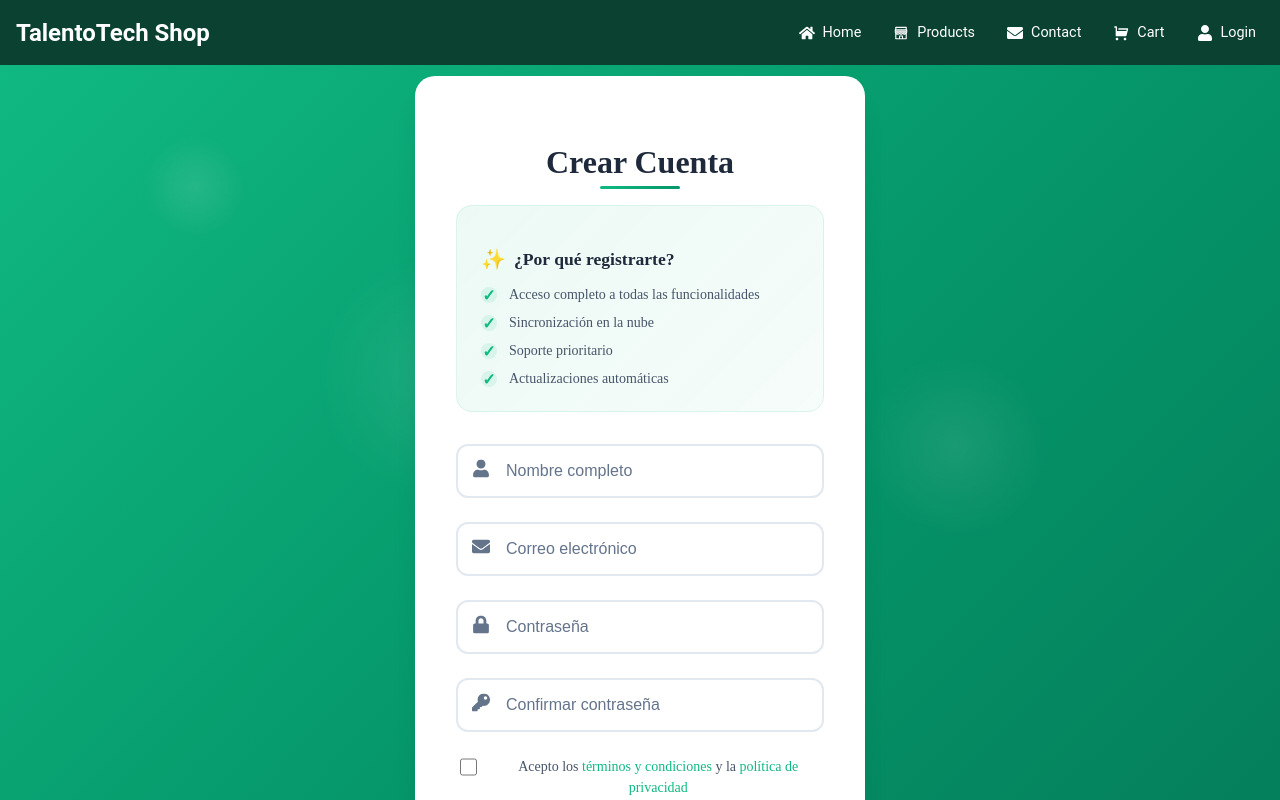
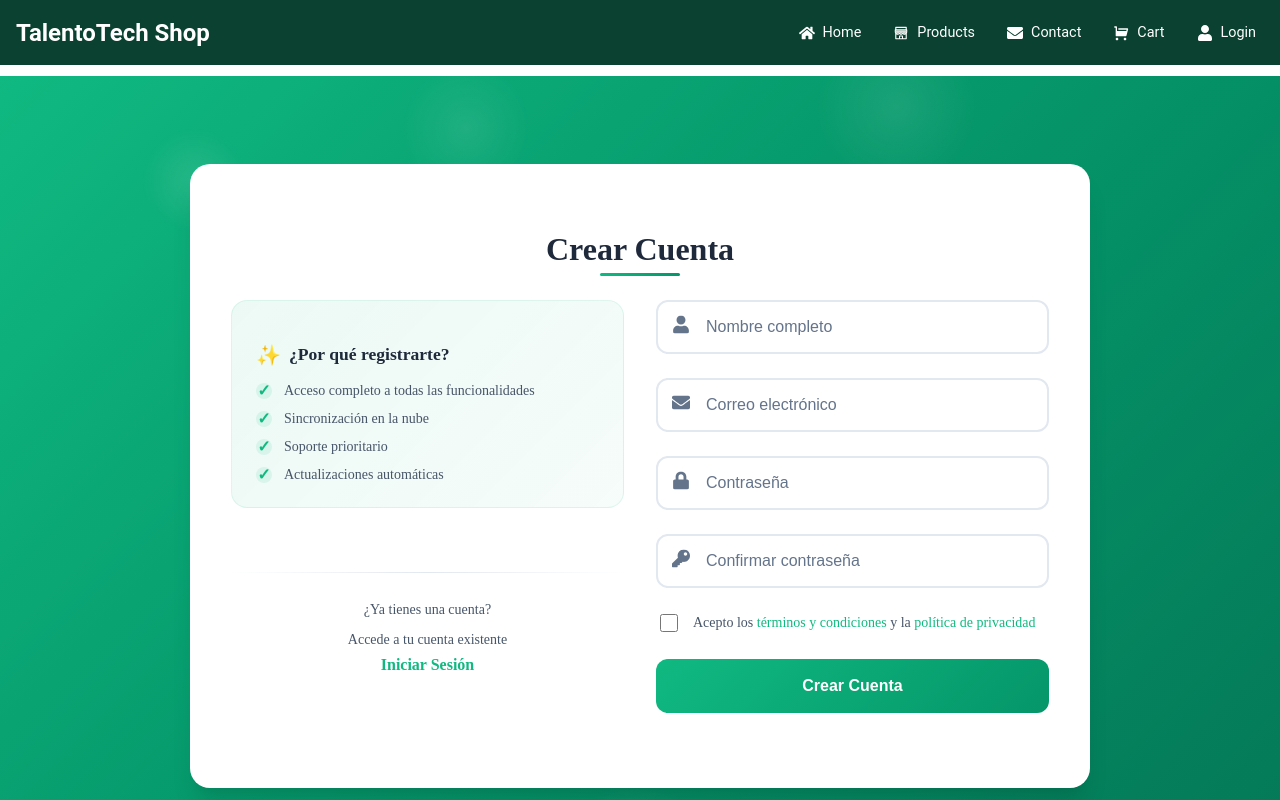
Before and after one commit to OdranDev/ecommerce-talentotech, a React (Vite) app in the folder ecommerce-talentotech/: page /register in a window 1280 px wide. Built offline with nearby package versions, Linux system fonts and the light colour scheme; no server answers.

Commit message:
Detalles a REGISTER y manejo de Formulario con FORMSPREE

```diff
--- a/ecommerce-talentotech/package.json
+++ b/ecommerce-talentotech/package.json
@@ -10,6 +10,7 @@
     "preview": "vite preview"
   },
   "dependencies": {
+    "@formspree/react": "^3.0.0",
     "firebase": "^11.9.1",
     "react": "^19.1.0",
     "react-dom": "^19.1.0",
--- a/ecommerce-talentotech/src/pages/Register/Register.jsx
+++ b/ecommerce-talentotech/src/pages/Register/Register.jsx
@@ -1,33 +1,33 @@
-import { useState } from 'react';
-import { useAuth } from '../../context/AuthContext';
-import { useNavigate, Link } from 'react-router-dom';
-import { toast } from 'react-toastify';
-import { FaUser, FaEnvelope, FaLock, FaKey } from 'react-icons/fa';
-import './Register.scss';
+import { useState } from "react";
+import { useAuth } from "../../context/AuthContext";
+import { useNavigate, Link } from "react-router-dom";
+import { toast } from "react-toastify";
+import { FaUser, FaEnvelope, FaLock, FaKey } from "react-icons/fa";
+import "./Register.scss";
 
 function Register() {
   const [formData, setFormData] = useState({
-    name: '',
-    email: '',
-    password: '',
-    confirmPassword: ''
+    name: "",
+    email: "",
+    password: "",
+    confirmPassword: "",
   });
   const [loading, setLoading] = useState(false);
   const [errors, setErrors] = useState({});
-  const [passwordStrength, setPasswordStrength] = useState('');
+  const [passwordStrength, setPasswordStrength] = useState("");
   const [acceptedTerms, setAcceptedTerms] = useState(false);
   const { register } = useAuth();
   const navigate = useNavigate();
 
   const handleInputChange = (e) => {
     const { name, value } = e.target;
-    setFormData(prev => ({ ...prev, [name]: value }));
+    setFormData((prev) => ({ ...prev, [name]: value }));
 
     if (errors[name]) {
-      setErrors(prev => ({ ...prev, [name]: '' }));
+      setErrors((prev) => ({ ...prev, [name]: "" }));
     }
 
-    if (name === 'password') {
+    if (name === "password") {
       evaluatePasswordStrength(value);
     }
   };
@@ -39,21 +39,25 @@ function Register() {
     if (/[a-z]/.test(password)) strength++;
     if (/[0-9]/.test(password)) strength++;
     if (/[^A-Za-z0-9]/.test(password)) strength++;
-    if (strength <= 2) setPasswordStrength('weak');
-    else if (strength <= 4) setPasswordStrength('medium');
-    else setPasswordStrength('strong');
+    if (strength <= 2) setPasswordStrength("weak");
+    else if (strength <= 4) setPasswordStrength("medium");
+    else setPasswordStrength("strong");
   };
 
   const validateForm = () => {
     const newErrors = {};
-    if (!formData.name.trim()) newErrors.name = 'El nombre es requerido';
-    if (!formData.email) newErrors.email = 'El correo es requerido';
-    else if (!/\S+@\S+\.\S+/.test(formData.email)) newErrors.email = 'El correo no es válido';
-    if (!formData.password) newErrors.password = 'La contraseña es requerida';
-    else if (formData.password.length < 8) newErrors.password = 'Debe tener al menos 8 caracteres';
-    if (!formData.confirmPassword) newErrors.confirmPassword = 'Confirma tu contraseña';
-    else if (formData.password !== formData.confirmPassword) newErrors.confirmPassword = 'Las contraseñas no coinciden';
-    if (!acceptedTerms) newErrors.terms = 'Debes aceptar los términos';
+    if (!formData.name.trim()) newErrors.name = "El nombre es requerido";
+    if (!formData.email) newErrors.email = "El correo es requerido";
+    else if (!/\S+@\S+\.\S+/.test(formData.email))
+      newErrors.email = "El correo no es válido";
+    if (!formData.password) newErrors.password = "La contraseña es requerida";
+    else if (formData.password.length < 8)
+      newErrors.password = "Debe tener al menos 8 caracteres";
+    if (!formData.confirmPassword)
+      newErrors.confirmPassword = "Confirma tu contraseña";
+    else if (formData.password !== formData.confirmPassword)
+      newErrors.confirmPassword = "Las contraseñas no coinciden";
+    if (!acceptedTerms) newErrors.terms = "Debes aceptar los términos";
 
     setErrors(newErrors);
     return Object.keys(newErrors).length === 0;
@@ -65,22 +69,16 @@ function Register() {
     setLoading(true);
 
     try {
-      // 🔹 Pasar los datos del usuario a la función register
-      const userCredential = await register(
-        formData.email,
-        formData.password,
-        {
-          fullName: formData.name, // 🔹 Pasar el nombre como fullName
-          comment: '', // 🔹 Puedes agregar un campo de comentario si lo necesitas
-          // Puedes agregar más campos aquí si los necesitas
-        }
-      );
+      const userCredential = await register(formData.email, formData.password, {
+        fullName: formData.name,
+        comment: "",
+      });
 
-      toast.success('¡Registro exitoso! Bienvenido');
-      navigate('/');
+      toast.success("¡Registro exitoso! Bienvenido");
+      navigate("/");
     } catch (err) {
-      console.error('Error en registro:', err); // 🔹 Para debugging
-      toast.error(err.message || 'Error al registrarse');
+      console.error("Error en registro:", err);
+      toast.error(err.message || "Error al registrarse");
     } finally {
       setLoading(false);
     }
@@ -88,10 +86,14 @@ function Register() {
 
   const getPasswordStrengthText = () => {
     switch (passwordStrength) {
-      case 'weak': return 'Débil';
-      case 'medium': return 'Media';
-      case 'strong': return 'Fuerte';
-      default: return '';
+      case "weak":
+        return "Débil";
+      case "medium":
+        return "Media";
+      case "strong":
+        return "Fuerte";
+      default:
+        return "";
     }
   };
 
@@ -100,7 +102,7 @@ function Register() {
       <div className="register-form">
         <h2>Crear Cuenta</h2>
 
-        <div className="features-list animate-fade-in">
+        <div className="features-list">
           <h3>¿Por qué registrarte?</h3>
           <ul>
             <li>Acceso completo a todas las funcionalidades</li>
@@ -110,44 +112,53 @@ function Register() {
           </ul>
         </div>
 
+        <div className="form-container">
           <form onSubmit={handleSubmit}>
             <div className="input-group has-icon">
-            <div className="input-icon"><FaUser /></div>
+              <div className="input-icon">
+                <FaUser />
+              </div>
               <input
                 type="text"
                 name="name"
                 value={formData.name}
                 onChange={handleInputChange}
                 placeholder="Nombre completo"
-              className={errors.name ? 'error' : ''}
+                className={errors.name ? "error" : ""}
                 disabled={loading}
               />
             </div>
             {errors.name && <div className="message error">{errors.name}</div>}
 
             <div className="input-group has-icon">
-            <div className="input-icon"><FaEnvelope /></div>
+              <div className="input-icon">
+                <FaEnvelope />
+              </div>
               <input
                 type="email"
                 name="email"
                 value={formData.email}
                 onChange={handleInputChange}
                 placeholder="Correo electrónico"
-              className={errors.email ? 'error' : ''}
+                className={errors.email ? "error" : ""}
                 disabled={loading}
               />
             </div>
-          {errors.email && <div className="message error">{errors.email}</div>}
+            {errors.email && (
+              <div className="message error">{errors.email}</div>
+            )}
 
             <div className="input-group has-icon">
-            <div className="input-icon"><FaLock /></div>
+              <div className="input-icon">
+                <FaLock />
+              </div>
               <input
                 type="password"
                 name="password"
                 value={formData.password}
                 onChange={handleInputChange}
                 placeholder="Contraseña"
-              className={errors.password ? 'error' : ''}
+                className={errors.password ? "error" : ""}
                 disabled={loading}
               />
               {formData.password && (
@@ -161,21 +172,27 @@ function Register() {
                 </div>
               )}
             </div>
-          {errors.password && <div className="message error">{errors.password}</div>}
+            {errors.password && (
+              <div className="message error">{errors.password}</div>
+            )}
 
             <div className="input-group has-icon">
-            <div className="input-icon"><FaKey /></div>
+              <div className="input-icon">
+                <FaKey />
+              </div>
               <input
                 type="password"
                 name="confirmPassword"
                 value={formData.confirmPassword}
                 onChange={handleInputChange}
                 placeholder="Confirmar contraseña"
-              className={errors.confirmPassword ? 'error' : ''}
+                className={errors.confirmPassword ? "error" : ""}
                 disabled={loading}
               />
             </div>
-          {errors.confirmPassword && <div className="message error">{errors.confirmPassword}</div>}
+            {errors.confirmPassword && (
+              <div className="message error">{errors.confirmPassword}</div>
+            )}
 
             <div className="terms-checkbox">
               <input
@@ -186,27 +203,37 @@ function Register() {
                 disabled={loading}
               />
               <label htmlFor="terms">
-              Acepto los <a href="/terms" target="_blank">términos y condiciones</a> y la <a href="/privacy" target="_blank">política de privacidad</a>
+                Acepto los{" "}
+                <a href="/terms" target="_blank">
+                  términos y condiciones
+                </a>{" "}
+                y la{" "}
+                <a href="/privacy" target="_blank">
+                  política de privacidad
+                </a>
               </label>
             </div>
-          {errors.terms && <div className="message error">{errors.terms}</div>}
+            {errors.terms && (
+              <div className="message error">{errors.terms}</div>
+            )}
 
             <button
               type="submit"
-            className={`btn-primary ${loading ? 'loading' : ''}`}
+              className={`btn-primary ${loading ? "loading" : ""}`}
               disabled={loading}
             >
-            {loading ? 'Creando cuenta...' : 'Crear Cuenta'}
+              {loading ? "Creando cuenta..." : "Crear Cuenta"}
             </button>
           </form>
-
-        <div className="divider">
-          <span>¿Ya tienes una cuenta?</span>
         </div>
 
+        <div className="container-redirection">
+          <div className="divider"></div>
           <div className="login-link">
+            <p>¿Ya tienes una cuenta?</p>
             <p>Accede a tu cuenta existente</p>
             <Link to="/login">Iniciar Sesión</Link>
+          </div>
         </div>
       </div>
     </div>
--- a/ecommerce-talentotech/src/pages/Register/Register.scss
+++ b/ecommerce-talentotech/src/pages/Register/Register.scss
@@ -1,8 +1,9 @@
-@use 'sass:color';
-@use '@styles/styles' as *;
+@use "sass:color";
+@use "@styles/styles" as *;
 
 // Estilos del contenedor principal
 .register-container {
+  margin-top: 1rem;
   min-height: 100vh;
   background: linear-gradient(135deg, #10b981 0%, #059669 50%, #047857 100%);
   padding: 1rem;
@@ -13,7 +14,7 @@
 
   // Efecto de fondo animado
   &::before {
-    content: '';
+    content: "";
     position: absolute;
     top: 0;
     left: 0;
@@ -26,26 +27,40 @@
 
   // Partículas flotantes adicionales
   &::after {
-    content: '';
+    content: "";
     position: absolute;
     top: 10%;
     left: 10%;
     width: 100px;
     height: 100px;
-    background: radial-gradient(circle, rgba(255, 255, 255, 0.1) 0%, transparent 70%);
+    background: radial-gradient(
+      circle,
+      rgba(255, 255, 255, 0.1) 0%,
+      transparent 70%
+    );
     border-radius: 50%;
     animation: float 15s ease-in-out infinite;
     pointer-events: none;
   }
 
   @keyframes floatReverse {
-    0%, 100% { transform: translateY(0px) rotate(0deg); }
-    50% { transform: translateY(20px) rotate(-180deg); }
+    0%,
+    100% {
+      transform: translateY(0px) rotate(0deg);
+    }
+    50% {
+      transform: translateY(20px) rotate(-180deg);
+    }
   }
 
   @keyframes float {
-    0%, 100% { transform: translateY(0px) translateX(0px) scale(1); }
-    50% { transform: translateY(-30px) translateX(20px) scale(1.1); }
+    0%,
+    100% {
+      transform: translateY(0px) translateX(0px) scale(1);
+    }
+    50% {
+      transform: translateY(-30px) translateX(20px) scale(1.1);
+    }
   }
 
   // Responsive
@@ -56,19 +71,28 @@
 
 // Estilos del formulario
 .register-form {
+  margin: 1rem;
   background: $white;
   border-radius: 20px;
   padding: 2.5rem;
   box-shadow: $shadow-xl;
   width: 100%;
-  max-width: 450px;
+  max-width: 900px;
   position: relative;
   z-index: 1;
   backdrop-filter: blur(10px);
   border: 1px solid rgba(255, 255, 255, 0.3);
+  animation: slideDown 0.7s ease-out;
 
-  // Animación de entrada
-  animation: slideDown 0.7s ease-out;
+  // Layout por defecto: CSS Grid para desktop
+  display: grid;
+  grid-template-columns: 1fr 1fr;
+  grid-template-rows: auto 1fr 1fr;
+  gap: 2rem;
+  grid-template-areas:
+    "title title"
+    "features form"
+    "redirect form";
 
   @keyframes slideDown {
     from {
@@ -83,15 +107,16 @@
 
   // Título
   h2 {
+    grid-area: title;
     font-size: 2rem;
     font-weight: 700;
     color: $text-primary;
     text-align: center;
-    margin-bottom: 1.5rem;
+    margin-bottom: 0;
     position: relative;
 
     &::after {
-      content: '';
+      content: "";
       position: absolute;
       bottom: -0.5rem;
       left: 50%;
@@ -103,32 +128,27 @@
     }
   }
 
+  // Contenedor del formulario
+  .form-container {
+    grid-area: form;
+    display: flex;
+    flex-direction: column;
+  }
+
   // Features list
   .features-list {
-    background: linear-gradient(135deg, rgba($primary-color, 0.08) 0%, rgba($primary-color, 0.04) 100%);
+    grid-area: features;
+    background: linear-gradient(
+      135deg,
+      rgba($primary-color, 0.08) 0%,
+      rgba($primary-color, 0.04) 100%
+    );
     border-radius: 16px;
     padding: 1.5rem;
-    margin-bottom: 2rem;
     border: 1px solid rgba($primary-color, 0.1);
     position: relative;
     overflow: hidden;
-
-    // Efecto de brillo
-    &::before {
-      content: '';
-      position: absolute;
-      top: 0;
-      left: -100%;
-      width: 100%;
-      height: 100%;
-      background: linear-gradient(90deg, transparent, rgba(255, 255, 255, 0.1), transparent);
-      animation: shimmer 3s infinite;
-    }
-
-    @keyframes shimmer {
-      0% { left: -100%; }
-      100% { left: 100%; }
-    }
+    align-self: start;
 
     h3 {
       color: $text-primary;
@@ -140,7 +160,7 @@
       gap: 0.5rem;
 
       &::before {
-        content: '✨';
+        content: "✨";
         font-size: 1.25rem;
       }
     }
@@ -151,6 +171,7 @@
       margin: 0;
 
       li {
+        text-align: start;
         display: flex;
         align-items: center;
         gap: 0.75rem;
@@ -160,7 +181,7 @@
         @include transition(all, 0.3s, ease);
 
         &::before {
-          content: '✓';
+          content: "✓";
           color: $primary-color;
           font-weight: bold;
           font-size: 1rem;
@@ -181,6 +202,67 @@
 
         &:last-child {
           margin-bottom: 0;
+        }
+      }
+    }
+  }
+
+  // Contenedor de redirección
+  .container-redirection {
+    grid-area: redirect;
+
+    // Divider
+    .divider {
+      position: relative;
+      text-align: center;
+      margin: 2rem 0 1rem 0;
+
+      &::before {
+        content: "";
+        position: absolute;
+        top: 50%;
+        left: 0;
+        right: 0;
+        height: 1px;
+        background: linear-gradient(
+          90deg,
+          transparent,
+          $border-color,
+          transparent
+        );
+      }
+
+      span {
+        background: $white;
+        padding: 0 1rem;
+        color: $text-muted;
+        font-size: 0.875rem;
+        font-weight: 500;
+      }
+    }
+
+    // Enlace de login
+    .login-link {
+      text-align: center;
+      padding-top: 1rem;
+
+      p {
+        color: $text-secondary;
+        margin-bottom: 0.5rem;
+        font-size: 0.875rem;
+      }
+
+      a {
+        color: $primary-color;
+        text-decoration: none;
+        font-weight: 600;
+        font-size: 1rem;
+        @include transition(all, 0.3s, ease);
+
+        &:hover {
+          color: $primary-hover;
+          text-decoration: underline;
+          transform: translateY(-1px);
         }
       }
     }
@@ -269,17 +351,29 @@
 
           &.weak {
             width: 33%;
-            background: linear-gradient(90deg, $error-color, color.adjust($error-color, $lightness: 10%));
+            background: linear-gradient(
+              90deg,
+              $error-color,
+              color.adjust($error-color, $lightness: 10%)
+            );
           }
 
           &.medium {
             width: 66%;
-            background: linear-gradient(90deg, $warning-color, color.adjust($warning-color, $lightness: 10%));
+            background: linear-gradient(
+              90deg,
+              $warning-color,
+              color.adjust($warning-color, $lightness: 10%)
+            );
           }
 
           &.strong {
             width: 100%;
-            background: linear-gradient(90deg, $success-color, color.adjust($success-color, $lightness: 10%));
+            background: linear-gradient(
+              90deg,
+              $success-color,
+              color.adjust($success-color, $lightness: 10%)
+            );
           }
         }
       }
@@ -289,9 +383,15 @@
         margin-top: 0.25rem;
         font-weight: 500;
 
-        &.weak { color: $error-color; }
-        &.medium { color: $warning-color; }
-        &.strong { color: $success-color; }
+        &.weak {
+          color: $error-color;
+        }
+        &.medium {
+          color: $warning-color;
+        }
+        &.strong {
+          color: $success-color;
+        }
       }
     }
   }
@@ -360,7 +460,11 @@
     // Efecto de hover
     &:hover {
       @include button-hover;
-      background: linear-gradient(135deg, $primary-hover, color.adjust($primary-hover, $lightness: -10%));
+      background: linear-gradient(
+        135deg,
+        $primary-hover,
+        color.adjust($primary-hover, $lightness: -10%)
+      );
     }
 
     &:active {
@@ -374,7 +478,7 @@
       opacity: 0.8;
 
       &::after {
-        content: '';
+        content: "";
         position: absolute;
         top: 50%;
         left: 50%;
@@ -388,7 +492,9 @@
       }
 
       @keyframes spin {
-        to { transform: translate(-50%, -50%) rotate(360deg); }
+        to {
+          transform: translate(-50%, -50%) rotate(360deg);
+        }
       }
     }
 
@@ -398,56 +504,6 @@
       cursor: not-allowed;
       transform: none;
       box-shadow: none;
-    }
-  }
-
-  // Enlace de login
-  .login-link {
-    text-align: center;
-
-    p {
-      color: $text-secondary;
-      margin-bottom: 0.5rem;
-      font-size: 0.875rem;
-    }
-
-    a {
-      color: $primary-color;
-      text-decoration: none;
-      font-weight: 600;
-      font-size: 1rem;
-      @include transition(all, 0.3s, ease);
-
-      &:hover {
-        color: $primary-hover;
-        text-decoration: underline;
-        transform: translateY(-1px);
-      }
-    }
-  }
-
-  // Divider
-  .divider {
-    position: relative;
-    text-align: center;
-    margin: 2rem 0;
-
-    &::before {
-      content: '';
-      position: absolute;
-      top: 50%;
-      left: 0;
-      right: 0;
-      height: 1px;
-      background: linear-gradient(90deg, transparent, $border-color, transparent);
-    }
-
-    span {
-      background: $white;
-      padding: 0 1rem;
-      color: $text-muted;
-      font-size: 0.875rem;
-      font-weight: 500;
     }
   }
 
@@ -479,10 +535,12 @@
     }
   }
 
-  // Responsive
+  // RESPONSIVE DESIGN
+  // Tablet: Mantener grid pero ajustar espacios
   @media (max-width: $tablet) {
     padding: 2rem;
-    max-width: 400px;
+    max-width: 700px;
+    gap: 1.5rem;
 
     h2 {
       font-size: 1.75rem;
@@ -491,35 +549,33 @@
     .features-list {
       padding: 1.25rem;
     }
+
+    .form-container {
+      .input-group {
+        margin-bottom: 1.25rem;
+      }
+    }
   }
 
+  // Mobile: Cambiar a flexbox column
   @media (max-width: $mobile) {
+    display: flex;
+    flex-direction: column;
     padding: 1.5rem;
     max-width: 360px;
     border-radius: 16px;
+    gap: 1.5rem;
 
     h2 {
       font-size: 1.5rem;
-      margin-bottom: 1.25rem;
-    }
-
-    .input-group {
-      margin-bottom: 1.25rem;
-
-      input {
-        padding: 0.875rem 1rem;
-        font-size: 0.9rem;
-      }
-    }
-
-    .btn-primary {
-      padding: 1rem 1.25rem;
-      font-size: 0.9rem;
+      margin-bottom: 1rem;
+      order: 1;
     }
 
     .features-list {
+      order: 2;
       padding: 1rem;
-      margin-bottom: 1.5rem;
+      margin-bottom: 0;
 
       h3 {
         font-size: 1rem;
@@ -530,9 +586,34 @@
       }
     }
 
-    .terms-checkbox {
-      label {
-        font-size: 0.8rem;
+    .form-container {
+      order: 3;
+
+      .input-group {
+        margin-bottom: 1.25rem;
+
+        input {
+          font-size: 0.9rem;
+        }
+      }
+
+      .btn-primary {
+        padding: 1rem 1.25rem;
+        font-size: 0.9rem;
+      }
+
+      .terms-checkbox {
+        label {
+          font-size: 0.8rem;
+        }
+      }
+    }
+
+    .container-redirection {
+      order: 4;
+
+      .divider {
+        margin: 1.5rem 0 1rem 0;
       }
     }
   }
@@ -540,8 +621,12 @@
 
 // Animaciones adicionales
 @keyframes fadeIn {
-  from { opacity: 0; }
-  to { opacity: 1; }
+  from {
+    opacity: 0;
+  }
+  to {
+    opacity: 1;
+  }
 }
 
 @keyframes slideInUp {
@@ -567,8 +652,13 @@
 }
 
 @keyframes pulse {
-  0%, 100% { transform: scale(1); }
-  50% { transform: scale(1.05); }
+  0%,
+  100% {
+    transform: scale(1);
+  }
+  50% {
+    transform: scale(1.05);
+  }
 }
 
 // Utilidades de animación
```
Also changed, not shown: ecommerce-talentotech/src/pages/Contact/Contact.jsx (+51 -42 lines), 1 other file (tests, documents, lock files or other folders). Lines whose indentation alone changed are shown as unchanged.
